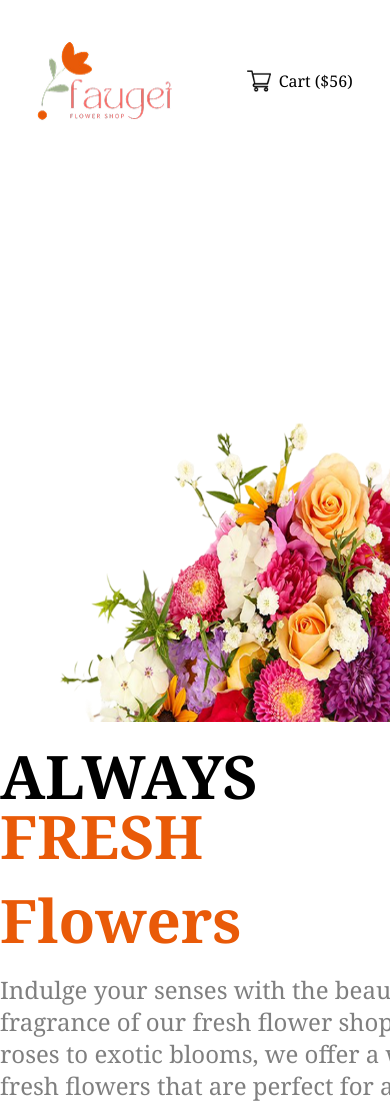
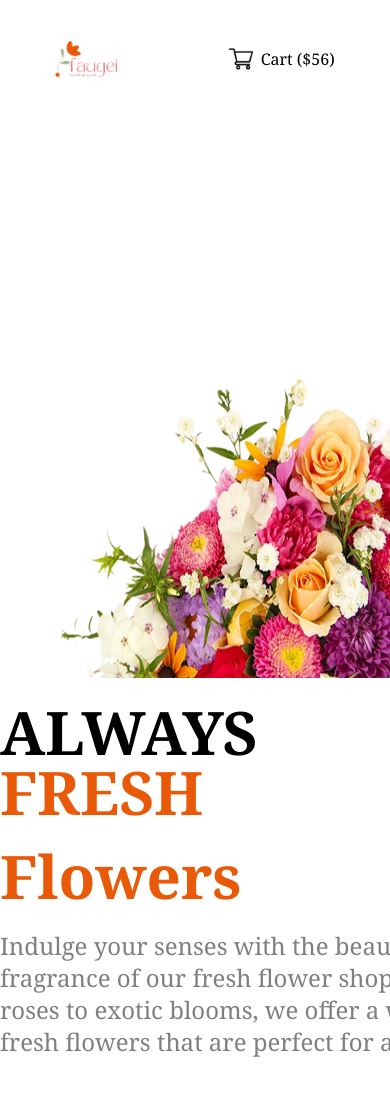
Before and after one commit to TCahnaf/PH-Assignment2, a plain HTML site: page index.html in a window 390 px wide. Shown: the top 1101 px of the page. Drawn offline with nearby package versions, Linux system fonts and the light colour scheme.

Commit message:
fixed logo size

```diff
--- a/index.html
+++ b/index.html
@@ -16,7 +16,7 @@
         <img
           src="./assets/logo.png"
           alt="company-logo"
-          class="w-[135px] h-[82px]"
+          class=" w-[63px] h-[38px] lg:w-[135px] lg:h-[82px]"
         />
       </div>
       <div class="flex gap-12">
```
Also changed, not shown: 1 other file.
